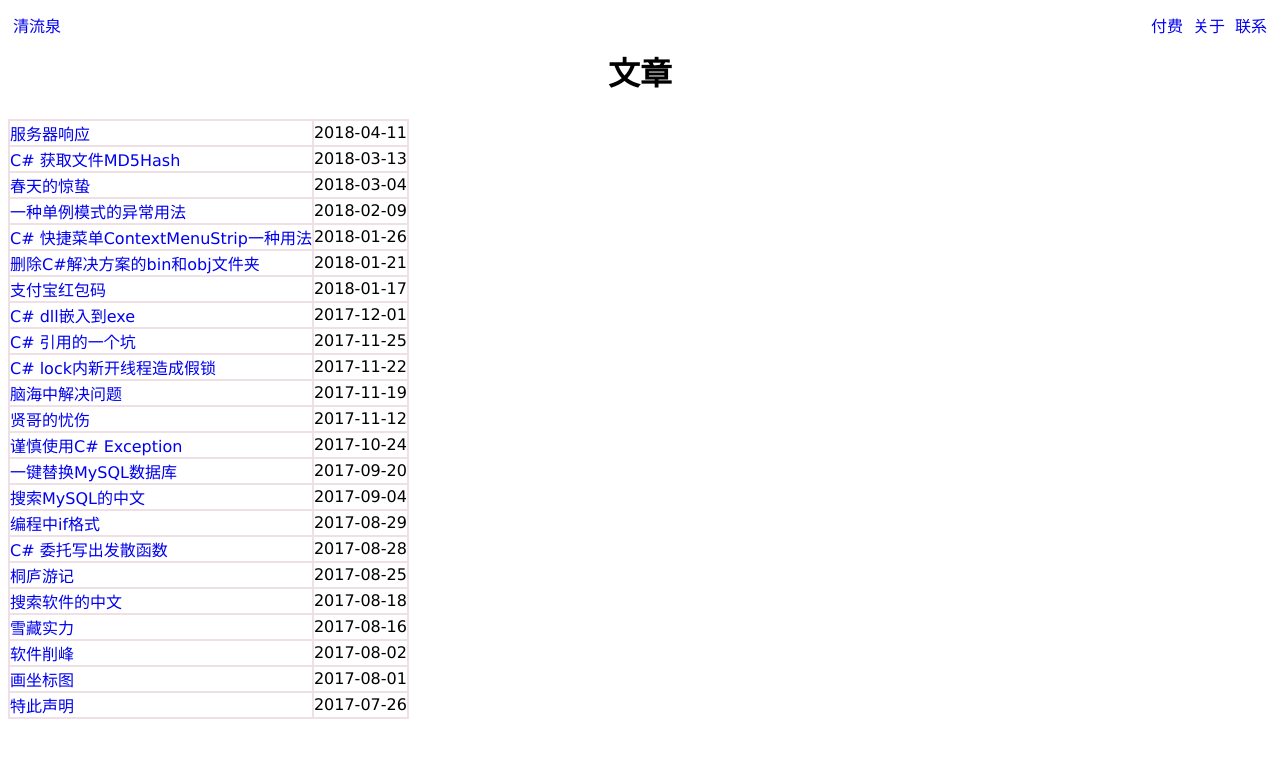
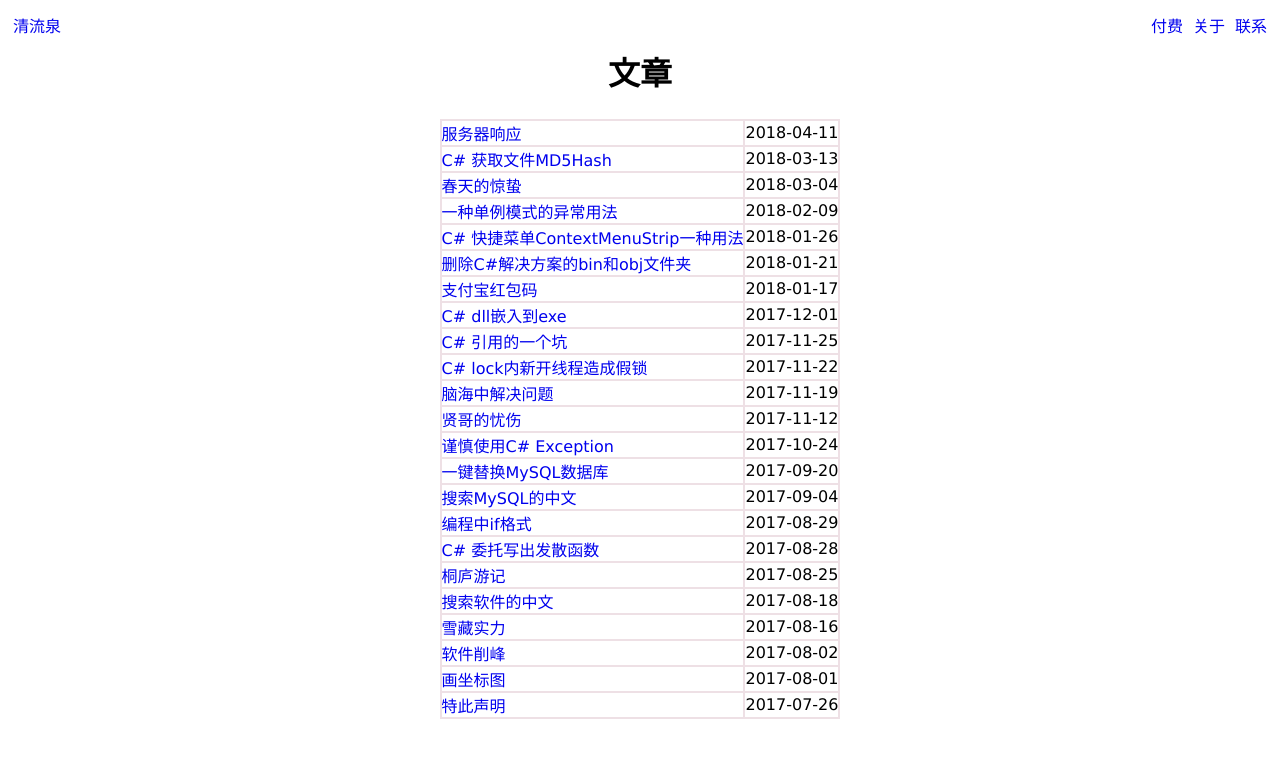
Before and after one commit to yinyongxian/yinyongxian.github.io, a Jekyll site: the page built from index.html, in a window 1280 px wide. Shown: the top 758 px of the page. Built offline with Jekyll 4.4.1, drawn with Linux system fonts in a browser that asks for light colours.

Commit message:
表格更新

```diff
--- a/Media/style/main.css
+++ b/Media/style/main.css
@@ -137,5 +137,6 @@ li {
 
 
 table {
-	align-content:stretch;
+	margin-left: auto;
+	margin-right: auto;
 }
```
